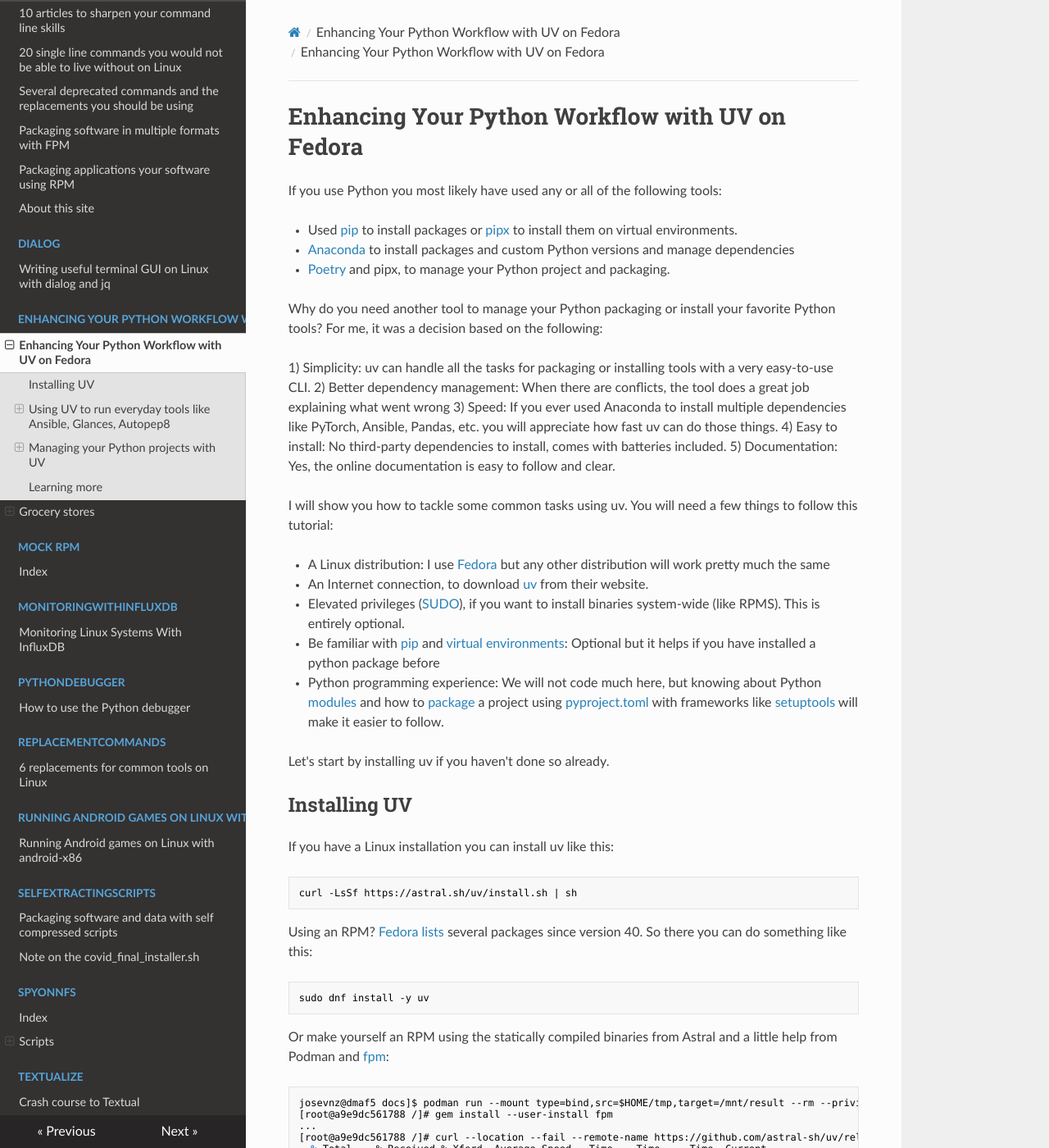
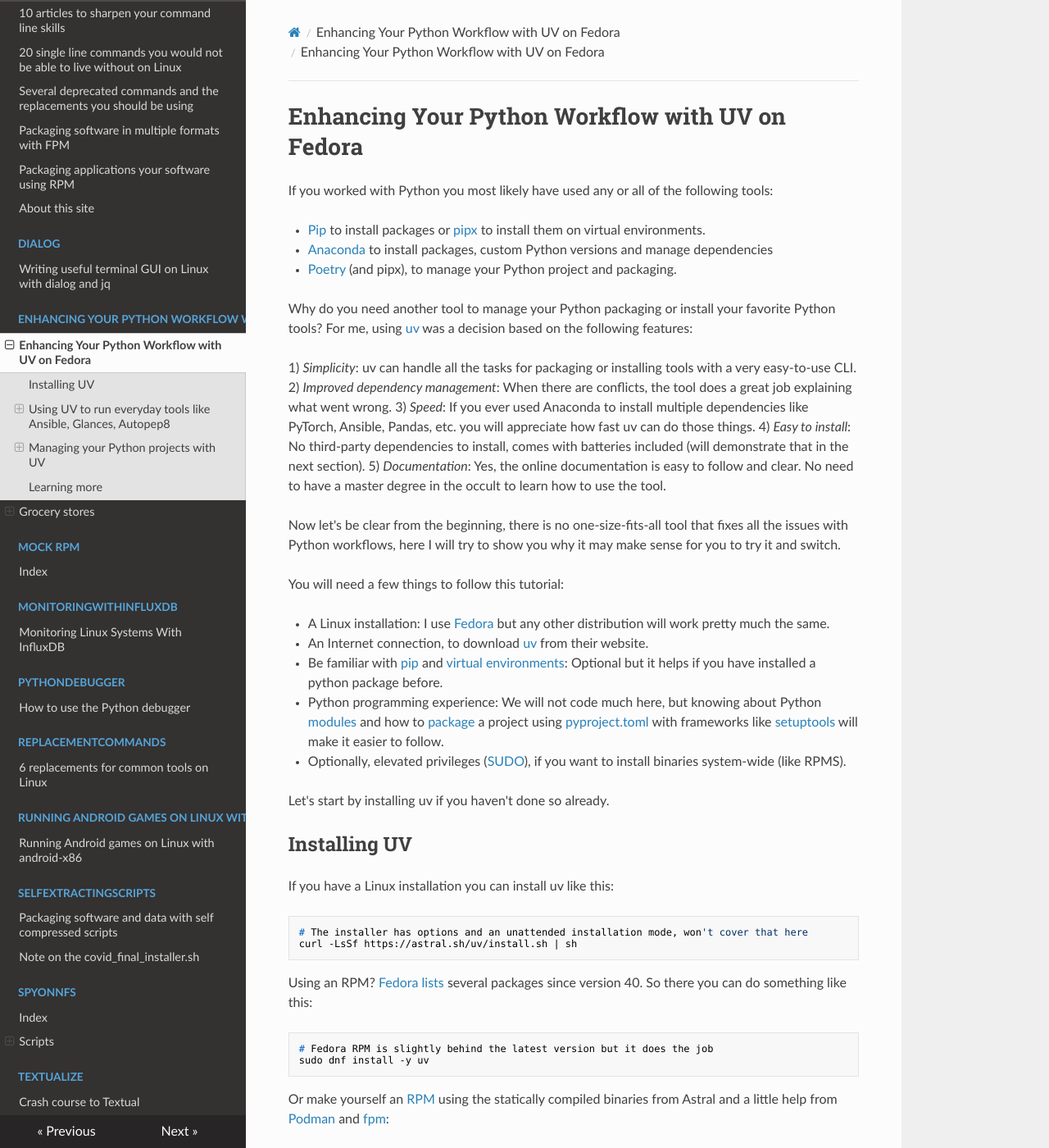
Before and after one commit to josevnz/tutorials, an MkDocs documentation site: the page built from docs/Enhancing_Your_Python_Workflow_with_UV_on_Fedora/README.md, in a window 1280 px wide and 1400 px high. Shown: the whole window at 82% size. Built offline with MkDocs 1.6.1, drawn with Linux system fonts in a browser that asks for light colours; nearby versions of some CDN libraries; some of the changed text lies outside the part shown.

Commit message:
Flow fixes

````diff
--- a/docs/Enhancing_Your_Python_Workflow_with_UV_on_Fedora/README.md
+++ b/docs/Enhancing_Your_Python_Workflow_with_UV_on_Fedora/README.md
@@ -1,26 +1,28 @@
 # Enhancing Your Python Workflow with UV on Fedora
 
-If you use Python you most likely have used any or all of the following tools:
+If you worked with Python you most likely have used any or all of the following tools:
 
-* Used [pip](https://pypi.org/project/pip/) to install packages or [pipx](https://github.com/pypa/pipx) to install them on virtual environments.
-* [Anaconda](https://www.anaconda.com/docs/tools/main) to install packages and custom Python versions and manage dependencies
-* [Poetry](https://python-poetry.org/docs/) and pipx, to manage your Python project and packaging.
+* [Pip](https://pypi.org/project/pip/) to install packages or [pipx](https://github.com/pypa/pipx) to install them on virtual environments.
+* [Anaconda](https://www.anaconda.com/docs/tools/main) to install packages, custom Python versions and manage dependencies
+* [Poetry](https://python-poetry.org/docs/) (and pipx), to manage your Python project and packaging.
 
-Why do you need another tool to manage your Python packaging or install your favorite Python tools? For me, it was a decision based on the following:
+Why do you need another tool to manage your Python packaging or install your favorite Python tools? For me, using [uv](https://docs.astral.sh/uv/) was a decision based on the following features:
 
-1) Simplicity: uv can handle all the tasks for packaging or installing tools with a very easy-to-use CLI.
-2) Better dependency management: When there are conflicts, the tool does a great job explaining what went wrong
-3) Speed: If you ever used Anaconda to install multiple dependencies like PyTorch, Ansible, Pandas, etc. you will appreciate how fast uv can do those things.
-4) Easy to install: No third-party dependencies to install, comes with batteries included.
-5) Documentation: Yes, the online documentation is easy to follow and clear.
+1) _Simplicity_: uv can handle all the tasks for packaging or installing tools with a very easy-to-use CLI.
+2) _Improved dependency management_: When there are conflicts, the tool does a great job explaining what went wrong.
+3) _Speed_: If you ever used Anaconda to install multiple dependencies like PyTorch, Ansible, Pandas, etc. you will appreciate how fast uv can do those things.
+4) _Easy to install_: No third-party dependencies to install, comes with batteries included (will demonstrate that in the next section).
+5) _Documentation_: Yes, the online documentation is easy to follow and clear. No need to have a master degree in the occult to learn how to use the tool.
 
-I will show you how to tackle some common tasks using uv. You will need a few things to follow this tutorial:
+Now let's be clear from the beginning, there is no one-size-fits-all tool that fixes all the issues with Python workflows, here I will try to show you why it may make sense for you to try it and switch.
 
-* A Linux distribution: I use [Fedora](https://fedoraproject.org/) but any other distribution will work pretty much the same
+You will need a few things to follow this tutorial:
+
+* A Linux installation: I use [Fedora](https://fedoraproject.org/) but any other distribution will work pretty much the same.
 * An Internet connection, to download [uv](https://docs.astral.sh/uv/) from their website.
-* Elevated privileges ([SUDO](https://www.sudo.ws/)), if you want to install binaries system-wide (like RPMS). This is entirely optional.
-* Be familiar with [pip](https://docs.python.org/3/installing/index.html) and [virtual environments](https://docs.python.org/3/library/venv.html): Optional but it helps if you have installed a python package before
+* Be familiar with [pip](https://docs.python.org/3/installing/index.html) and [virtual environments](https://docs.python.org/3/library/venv.html): Optional but it helps if you have installed a python package before.
 * Python programming experience: We will not code much here, but knowing about Python [modules](https://docs.python.org/3/tutorial/modules.html) and how to [package](https://packaging.python.org/en/latest/) a project using [pyproject.toml](https://packaging.python.org/en/latest/guides/writing-pyproject-toml/) with frameworks like [setuptools](https://setuptools.pypa.io/en/latest/setuptools.html) will make it easier to follow.
+* Optionally, elevated privileges ([SUDO](https://www.sudo.ws/)), if you want to install binaries system-wide (like RPMS).
 
 Let's start by installing uv if you haven't done so already.
 
@@ -29,16 +31,18 @@
 If you have a Linux installation you can install uv like this:
 
 ```shell
+# The installer has options and an unattended installation mode, won't cover that here
 curl -LsSf https://astral.sh/uv/install.sh | sh
 ```
 
 Using an RPM? [Fedora lists](https://src.fedoraproject.org/rpms/uv) several packages since version 40. So there you can do something like this:
 
 ```shell
+# Fedora RPM is slightly behind the latest version but it does the job
 sudo dnf install -y uv
 ```
 
-Or make yourself an RPM using the statically compiled binaries from Astral and a little help from Podman and [fpm](https://www.freecodecamp.org/news/getting-started-with-fpm/):
+Or make yourself an [RPM](https://docs.redhat.com/en/documentation/red_hat_enterprise_linux/8/html/packaging_and_distributing_software/introduction-to-rpm_packaging-and-distributing-software) using the statically compiled binaries from Astral and a little help from [Podman](https://www.redhat.com/en/topics/containers/what-is-podman) and [fpm](https://www.freecodecamp.org/news/getting-started-with-fpm/):
 
 ```shell
 josevnz@dmaf5 docs]$ podman run --mount type=bind,src=$HOME/tmp,target=/mnt/result --rm --privileged --interactive --tty fedora:37 bash
@@ -146,13 +150,12 @@
 
 ### It is a good idea to install custom Python interpreters?
 
-Letting developers and DevOps [install custom Python interpreters](https://docs.astral.sh/uv/concepts/python-versions/#installing-a-python-version) can be a time-saver, especially if you can contain your installation using a virtual environment.
+Letting developers and DevOps [install custom Python interpreters](https://docs.astral.sh/uv/concepts/python-versions/#installing-a-python-version) can be a time-saver, given than no elevated privileges are required and the hassle of making an RPM to distribute a new Python is gone.
 
 Say that you are ready to use Python 3.13:
 
 ```shell
-[josevnz@dmaf5 ~]$ which uv
-~/.local/bin/uv
+[josevnz@dmaf5 ~]$ uv python install 3.13
 Installed Python 3.13.1 in 3.21s
  + cpython-3.13.1-linux-x86_64-gnu
 ```
@@ -162,14 +165,17 @@
 # Is not the system python3
 [josevnz@dmaf5 ~]$ which python3
 /usr/bin/python3
+
 # And is not in the default PATH
 [josevnz@dmaf5 ~]$ which python3.13
 /usr/bin/which: no python3.13 in (/home/josevnz/.cargo/bin:/home/josevnz/.local/bin:/home/josevnz/bin:/usr/local/bin:/usr/local/sbin:/usr/bin:/usr/sbin:/home/josevnz/.local/share/JetBrains/Toolbox/scripts)
+
 # Let's find it (Pun intended)
 [josevnz@dmaf5 ~]$ find ~/.local -name python3.13
 /home/josevnz/.local/share/uv/python/cpython-3.13.1-linux-x86_64-gnu/bin/python3.13
 /home/josevnz/.local/share/uv/python/cpython-3.13.1-linux-x86_64-gnu/include/python3.13
 /home/josevnz/.local/share/uv/python/cpython-3.13.1-linux-x86_64-gnu/lib/python3.13
+
 # Let's run it
 [josevnz@dmaf5 ~]$ /home/josevnz/.local/share/uv/python/cpython-3.13.1-linux-x86_64-gnu/bin/python3.13
 Python 3.13.1 (main, Jan 14 2025, 22:47:38) [Clang 19.1.6 ] on linux
@@ -177,7 +183,9 @@
 >>>
 ```
 
-Interesting, a custom location that is not in the [PATH](https://en.wikipedia.org/wiki/PATH_(variable)). Imagine now that I want to install the tool [autopep8](https://github.com/hhatto/autopep8) using Python 3.13
+Interesting, a _custom_ location that is not in the [PATH](https://en.wikipedia.org/wiki/PATH_(variable)), that allows to mix a match Python versions.
+
+Let's see if uv can re-use installations now. Imagine now that I want to install the tool [autopep8](https://github.com/hhatto/autopep8) using Python 3.13
 ```shell
 [josevnz@dmaf5 ~]$ uv tool install autopep8 --python 3.13.1
 Resolved 2 packages in 158ms
@@ -189,7 +197,6 @@
 ```
 
 Did the new autopep8 installation re-use the Python3.13 we installed before?
-
 ```shell
 [josevnz@dmaf5 ~]$ which autopep8
 ~/.local/bin/autopep8
@@ -199,9 +206,9 @@
 lrwxrwxrwx. 1 josevnz josevnz 83 Mar 22 16:50 /home/josevnz/.local/share/uv/tools/autopep8/bin/python -> /home/josevnz/.local/share/uv/python/cpython-3.13.1-linux-x86_64-gnu/bin/python3.13
 ```
 
-Yes, very good, we are not wasting space with duplicate Python interpreter installations.
+Yes it did, very good, we are not wasting space with duplicate Python interpreter installations.
 
-But what if we want to re-use the existing _system_ python3? If we force the installation, we will have a duplicate?
+But what if we want to re-use the existing _system_ python3? If we force the installation, we will have a duplicate (newly downloaded and existing system-wide installation)?
 
 My system has Python 3.11, let's force the autopep8 and see what happens:
 
@@ -212,10 +219,16 @@
 Installed 1 package in 3ms
  ~ autopep8==2.3.2
 Installed 1 executable: autopep8
+
+# Where ia autopep8
 [josevnz@dmaf5 ~]$ which autopep8
 ~/.local/bin/autopep8
+
+# What python is used to run autopep8?
 [josevnz@dmaf5 ~]$ head -n 1 ~/.local/bin/autopep8
 #!/home/josevnz/.local/share/uv/tools/autopep8/bin/python3
+
+# Where does that Python points to?
 [josevnz@dmaf5 ~]$ ls -l /home/josevnz/.local/share/uv/tools/autopep8/bin/python3
 lrwxrwxrwx. 1 josevnz josevnz 6 Mar 22 16:56 /home/josevnz/.local/share/uv/tools/autopep8/bin/python3 -> python
 [josevnz@dmaf5 ~]$ ls -l /home/josevnz/.local/share/uv/tools/autopep8/bin/python
@@ -224,31 +237,33 @@
 
 It is smart enough to use the system Python.
 
-Say that you want to make this Python3 version the default for your user. There is a way to do that using the experimental flag `--preview` and `--default` (makes it python3):
+Say that you want to make this Python3 version the default for your user. There is a way to do that using the experimental flag `--preview` (add to the PATH location) and `--default` (makes a link to python3):
 
 ```shell
 [josevnz@dmaf5 ~]$ uv python install 3.13 --default --preview
 Installed Python 3.13.1 in 23ms
  + cpython-3.13.1-linux-x86_64-gnu (python, python3, python3.13)
+
 # Which one is now python3
 [josevnz@dmaf5 ~]$ which python3
 ~/.local/bin/python3
+
 # Is python3.13 our default python3?
 [josevnz@dmaf5 ~]$ which python3.13
 ~/.local/bin/python3.13
 ```
 
-If you want to enforce a more strict control on what interpreters can be installed? If you create a `$XDG_CONFIG_DIRS/uv/uv.toml` or `~/.config/uv/uv.toml` file, you can put the following [settings](https://docs.astral.sh/uv/reference/settings/) there:
+If you want to enforce a more strict control on what interpreters can be installed, you can create a `$XDG_CONFIG_DIRS/uv/uv.toml` or `~/.config/uv/uv.toml` file and you can put the following [settings](https://docs.astral.sh/uv/reference/settings/) there:
 
 ```toml
-# ~/.config/uv/uv.toml or /etc/uv/uv.toml
+# Location: ~/.config/uv/uv.toml or /etc/uv/uv.toml
 # https://docs.astral.sh/uv/reference/settings/#python-preference: only-managed, *managed*, system, only-system
 python-preference = "only-system"
 # https://docs.astral.sh/uv/reference/settings/#python-downloads: *automatic*, manual or never
 python-downloads = "manual"
 ```
 
-The Fedora managers had an interesting conversation about [how set this policy system-wide](https://src.fedoraproject.org/rpms/uv/pull-request/18), worth reading. Or you can go and check the [Fedora system uv.toml](https://src.fedoraproject.org/rpms/uv/blob/rawhide/f/uv.toml) file yourself.
+The Fedora managers had an interesting conversation about [how set a more restrictive policy system-wide to prevent accidental interpreter installations](https://src.fedoraproject.org/rpms/uv/pull-request/18), worth reading. The [Fedora system uv.toml](https://src.fedoraproject.org/rpms/uv/blob/rawhide/f/uv.toml) has those settings, system-wide.
 
 To wrap this section, let me show you how can remove an installed Python as well using uv:
 
@@ -284,7 +299,7 @@
 [josevnz@dmaf5 docs]$ . ~/.uv_autocomplete
 ```
 
-There is an even better way to install tools in our environment, once we are sure we want to keep a tool around.
+Before you start writing functions for all your Python tools,  I'll show you an even better way to install them in our environment.
 
 ### Consider installing your tool it instead of running it with a transient deployment.
 
@@ -307,7 +322,7 @@
 ~/.local/bin/ansible-playbook
 ```
 
-Another advantage of using 'tools install' is that if they are big (like Ansible), or you have a slow network connection, you only install once and next time you call it, is there.
+Another advantage of using '_tool install_' is that if they are big (like Ansible), or you have a slow network connection, you only install once and next time you call it, is cached locally.
 
 The last trick for this section, is if you installed several Python tools using uv, you can upgrade them all in one shot as well with the `--upgrade` flag:
 
@@ -327,13 +342,13 @@
 
 Eventually, you will find yourself packaging a [Python project](https://docs.astral.sh/uv/concepts/projects/) that has multiple modules, scripts and data files. Python offers a rich ecosystem to manage this scenario and uv takes away some of the complexity.
 
-Our small demo project is an application that will use the '[Grocery Stores](https://data.ct.gov/Business/Grocery-Stores/fv3p-tf5m/about_data)' from the Connecticut Data portal.
+Our small demo project is an application that will use the '[Grocery Stores](https://data.ct.gov/Business/Grocery-Stores/fv3p-tf5m/about_data)' from the Connecticut Data portal. The data file is updated every week and is on Json format, and our application takes that data and displays it on a terminal as a table.
 
-I always like to start a project with a description and a name:
+'_Uv init_' allows me to initialize a basic project structure, which we will improve shortly. I always like to start a project with a description and a name:
 
 ```shell
 [josevnz@dmaf5 Enhancing_Your_Python_Workflow_with_UV_on_Fedora]$ uv init --description 'Grocery Stores in Connecticut' grocery_stores
-Initialized project `pretty-csv` at `/home/josevnz/tutorials/docs/Enhancing_Your_Python_Workflow_with_UV_on_Fedora/grocery_stores`
+Initialized project `gorcery_stores` at `/home/josevnz/tutorials/docs/Enhancing_Your_Python_Workflow_with_UV_on_Fedora/grocery_stores`
 ```
 
 uv created a few files here:
@@ -353,11 +368,11 @@
 dependencies = []
 ```
 
-_[.python-version](grocery_stores/.python-version)_ has the version of Python supported by this project.
+Also created _[.python-version](grocery_stores/.python-version)_ has the version of Python supported by this project, that's how uv enforces the Python version used in this project.
 
-The other file is `hello.py`. You can get rid of it, it has a hello world in Python. Also later, we will fill the _README.md_ with proper content.
+Ather file is `hello.py`. _You can get rid of it_, it has a hello world in Python. Also later, we will fill the _README.md_ with proper content.
 
-Back to our script, we will use a TUI framework called [Textual](https://textual.textualize.io/) that will allow us to take the CSV file and show the contents as a table. Because we know that dependency, let's use uv to add it to our project:
+Back to our script, we will use a TUI framework called [Textual](https://textual.textualize.io/) that will allow us to take the Json file and show the contents as a table. Because we know that dependency, let's use uv to add it to our project:
 ```shell
 [josevnz@dmaf5 grocery_stores]$ uv add 'textual==2.1.2'
 Using CPython 3.13.1
@@ -379,7 +394,7 @@
 
 Three things happened:
 1) We downloaded textual and their transitive dependencies
-2) pyproject.toml was updated and now the dependencies section has values
+2) pyproject.toml was updated and now the dependencies section has values (go ahead and open the file)
 ```toml
 [project]
 name = "pretty-csv"
@@ -411,9 +426,9 @@
 ...
 ```
 
-You can see _uv.lock_ is very detailed, as its purpose is to be as specific and unambiguous as possible. This file is meant to be added your repository on git.
+You can see _uv.lock_ is very explicit, as its purpose is to be as specific and unambiguous as possible. This file is meant to be added your repository on git, same aas.python-version because it will allow developers across your team to have a consistent tool set installed.
 
-In the next section we will actually write some code to have a more useful project. For now let's add also the '[httpx](https://www.python-httpx.org/)' library, so we can download the CSV grocery data.
+Let's add also the '[httpx](https://www.python-httpx.org/)' library, so we can download the grocery data:
 
 ```shell
 [josevnz@dmaf5 pretty_csv]$ uv add 'httpx==0.28.1'
@@ -429,7 +444,11 @@
  + sniffio==1.3.1
 ```
 
-Also, I want to add pylint amd pytest to check my code statically and to write unit tests. This is a development dependency, one that I don't want to require when installing my application:
+### Development dependencies
+
+You may want to use some tools while developing your application, like [pytest](https://docs.pytest.org/en/stable/index.html) to run unit tests or [pylint](https://www.pylint.org/) to check the correctness of the code. But you don't want to deploy those tools in your final version of the application.
+
+This is a development dependency, and you can add them like these to a special 'dev' section of your project:
 
 ```shell
 [josevnz@dmaf5 grocery_stores]$ uv add --dev pylint==3.3.6 pytest==8.3.5
@@ -580,7 +599,7 @@
  ~ uc-micro-py==1.0.3
 ```
 
-Then run it:
+Then run our groceries store application using uv. Uv will pick up our local installation and use it:
 ```shell
 uv run groceries.py
 ```
@@ -588,12 +607,13 @@
 The application looks more or less like this:
 ![groceries-application.png](groceries-application.png "TUI for the Grocery application")
 
+Not bad for a few lines of code.
+
 Time to see next how we can lint and unit test our new grocery store application
 
 ### Linting code with pylint:
 
-**_TODO_**
-
+We use pylint like this (I like to pin the version to avoid unwanted warnings due API changes):
 ```shell
 [josevnz@dmaf5 grocery_stores]$ uv run --with 'pylint==3.3.6' pylint groceries.py
 ************* Module groceries
@@ -627,7 +647,26 @@
 ======================================================================================================================== 1 passed in 0.43s =========================================================================================================================
 ```
 
-After fixing:
+My test code just simulates starting the application and pressing ctrl-q to exit it. Not very useful but gives you an idea what you can to do text your application simulating keystrokes:
+
+```python
+"""
+Unit tests for Groceries application
+https://textual.textualize.io/guide/testing/
+"""
+import pytest
+
+from grocery_stores_ct.groceries import GroceryStoreApp
+
+
+@pytest.mark.asyncio
+async def test_groceries_app():
+    groceries_app = GroceryStoreApp()
+    async with groceries_app.run_test() as pilot:
+        await pilot.press("ctrl+q")  # Quit
+```
+
+We run the tests:
 ```shell
 [josevnz@dmaf5 grocery_stores]$ uv run --with 'pylint==3.3.6' pylint groceries.py
 
@@ -637,7 +676,7 @@
 
 ### Packaging and uploading to your Artifact repository
 
-It is time to package our new application. For that we build it:
+It is time to package our new application. Let's try to build it:
 
 ```shell
 [josevnz@dmaf5 grocery_stores]$ uv build
@@ -649,9 +688,9 @@
 ...
 ```
 
-Not so fast. uv is getting confused as we have 2 main modules, instead of one. The right thing to do is to setup a [src-layout](https://packaging.python.org/en/latest/discussions/src-layout-vs-flat-layout/).
+_Not so fast_. uv is getting confused as we have 2 main modules, instead of one. The right thing to do is to setup a [src-layout](https://packaging.python.org/en/latest/discussions/src-layout-vs-flat-layout/) for our project, so we move some files around.
 
-After moving groceries.py to a module called src/grocery_stores_ct and tests_groceries to test:
+After moving groceries.py to a module called _'src/grocery_stores_ct'_ and _tests_groceries_ to _test_:
 
 ```shell
 [josevnz@dmaf5 grocery_stores]$ tree
@@ -693,13 +732,16 @@
 Successfully built dist/grocery_stores-0.1.0-py3-none-any.whl
 ```
 
+Now comes the time when you want to share your application with others.
+
 ### Uploading to a custom index
 
-I don't want to pollute the real [pypi.org](https://pypi.org/) with a test application, so instead I will set my index to be something [else](https://test.pypi.org/) (in your case can be a Nexus 3 repository, an Artifactory repository, etc.)
+I don't want to pollute the real [pypi.org](https://pypi.org/) with a test application, so instead I will set my index to be something [else, like test.pypi.org](https://test.pypi.org/) (in your case can be a Nexus 3 repository, an Artifactory repository, etc.)
 
 For that, add the following to your project.toml file:
 
 ```toml
+# URL match your desired location
 [[tool.uv.index]]
 name = "testpypi"
 url = "https://test.pypi.org/simple/"
@@ -745,7 +787,7 @@
 A few things before wrapping this section:
 * You can see the full list of classifiers [here](https://pypi.org/classifiers/).
 * If you do not want a project to be uploaded to Pypi by accident, add the following classifier: `Private :: Do Not Upload`.
-* You will need to bump the version, rebuild and upload again after making any changes, like adding keywords.
+* You will need to bump the version, rebuild and upload again after making any changes, like adding _keywords_.
 
 ## Learning more
 
@@ -755,4 +797,6 @@
 
 * The official [uv](https://docs.astral.sh/uv/) documentation is very complete, and you will most likely spend your time going back and forth reading it.
 * Users of older Fedora distributions may take a look at the [UV Source RPM](https://src.fedoraproject.org/rpms/uv/blob/rawhide/f/uv.spec). Lots of good stuff, including Bash auto-completion for UV.
-* Anaconda and [miniconda](https://www.anaconda.com/docs/getting-started/miniconda/main) also have their counterparties written in rust:  [mamba and micromamba](https://mamba.readthedocs.io/en/latest/index.html). These are backward compatible and much faster.
+* Anaconda and [miniconda](https://www.anaconda.com/docs/getting-started/miniconda/main) also have counterparties written in rust ([mamba and micromamba](https://mamba.readthedocs.io/en/latest/index.html)), in case you decide jumping to uv is too soon. These are backward compatible and much faster.
+
+Remember: _"perfect is the enemy of good"_, so try uv and other tools and see what is best for your Python workflow needs.
````
Also changed, not shown: other parts of docs/Enhancing_Your_Python_Workflow_with_UV_on_Fedora/README.md (+10 -10 lines).
